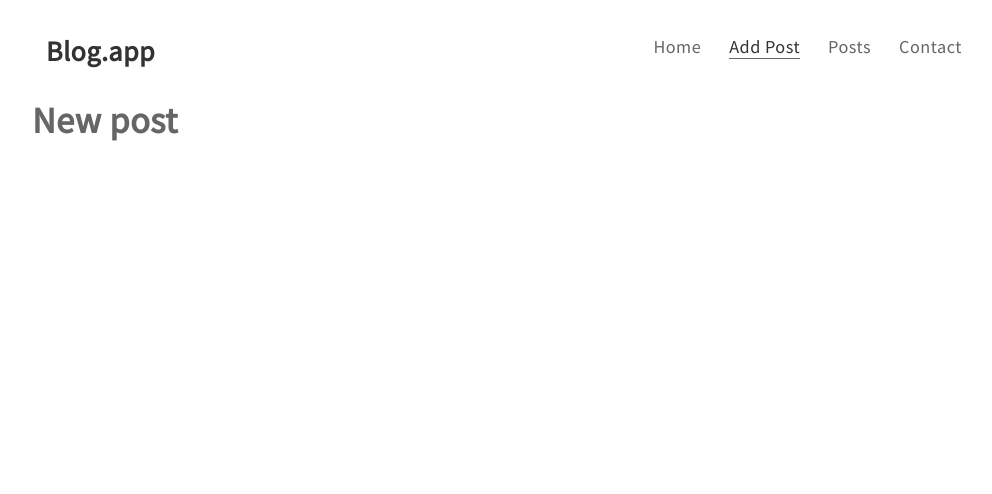
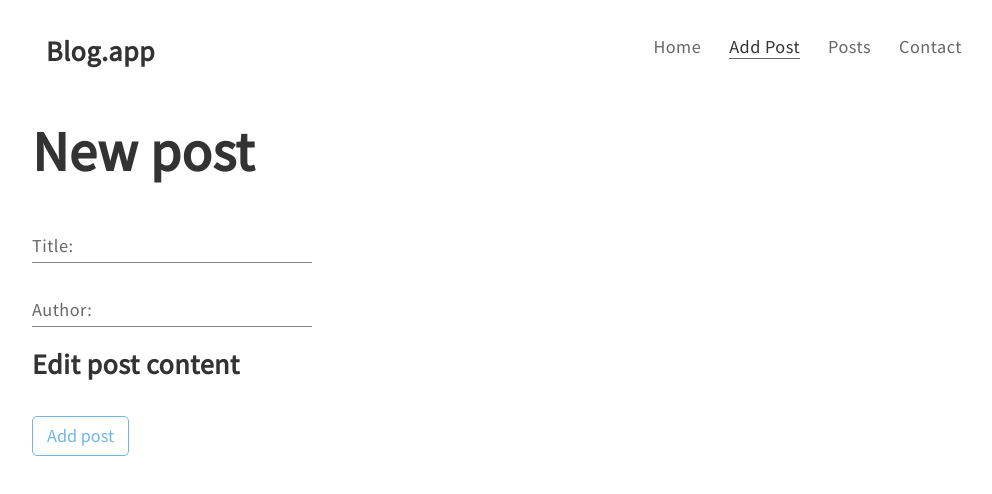
Before and after one commit to Bodeck/blog-app, a React (Create React App) app in the folder client/: page /posts/new in a window 1280 px wide. Shown: the top 494 px of the page, without its empty margins (136-1128 px from the left). Built offline with nearby package versions, Linux system fonts and the light colour scheme.

Commit message:
Implement PostForm component

```diff
--- /dev/null
+++ b/client/src/components/features/PostForm/PostForm.js
@@ -0,0 +1,42 @@
+import React from 'react';
+import { PropTypes } from 'prop-types';
+import { connect } from 'react-redux';
+
+import TextField from '../../common/TextField/TextField';
+import SectionTitle from '../../common/SectionTitle/SectionTitle';
+import Button from '../../common/Button/Button';
+
+class PostForm extends React.Component {
+
+  state = {
+    post: {
+      title: '',
+      author: '',
+      content: '',
+    }
+  }
+
+  render() {
+    const { post } = this.state;
+    return (
+      <div>
+        <TextField
+          label="Title:"
+          value={post.title}
+        />
+
+        <TextField
+          label="Author:"
+          value={post.author}
+        />
+
+        <SectionTitle>Edit post content</SectionTitle>
+
+        <Button variant="primary">Add post</Button>
+
+      </div>
+    );
+  }
+};
+
+export default PostForm;
--- a/client/src/components/pages/NewPost/NewPostPage.js
+++ b/client/src/components/pages/NewPost/NewPostPage.js
@@ -1,8 +1,11 @@
 import React from 'react';
+import PostForm from '../../features/PostForm/PostForm';
+import PageTitle from '../../common/PageTitle/PageTitle';
 
 const NewPostPage = () => (
   <div>
-    <h1>New post</h1>
+    <PageTitle>New post</PageTitle>
+    <PostForm />
   </div>
 );
 
```
